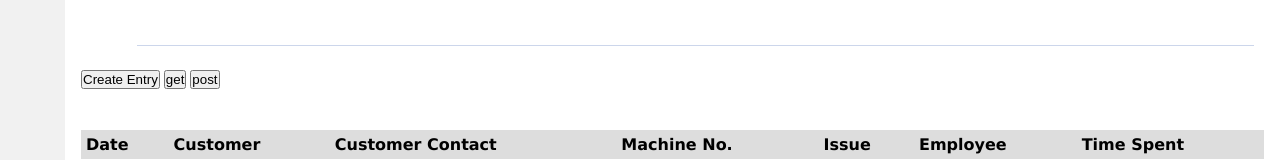
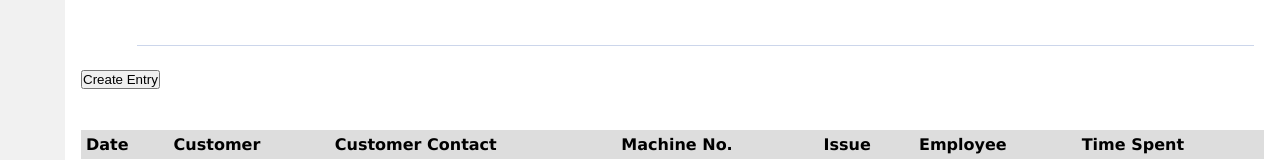
Before and after one commit to ibwgr/warranty-tracker, a website: page view/index.html in a window 1280 px wide. Shown: the part 400-560 px from the top of the page. Drawn offline with nearby package versions, Linux system fonts and the light colour scheme; files that its build step writes are made by us from their sources; no server answers; files whose address does not match are found by name.

Commit message:
remove test buttons

```diff
--- a/view/index.html
+++ b/view/index.html
@@ -62,8 +62,6 @@
             <button id="confirm">Confirm</button>
           </div>
         </div>
-        <button type="button" id="testbutton-get">get</button>
-        <button type="button" id="testbutton-post">post</button>
       </div>
       <div class="table-wrapper">
         <div class="table">
```
